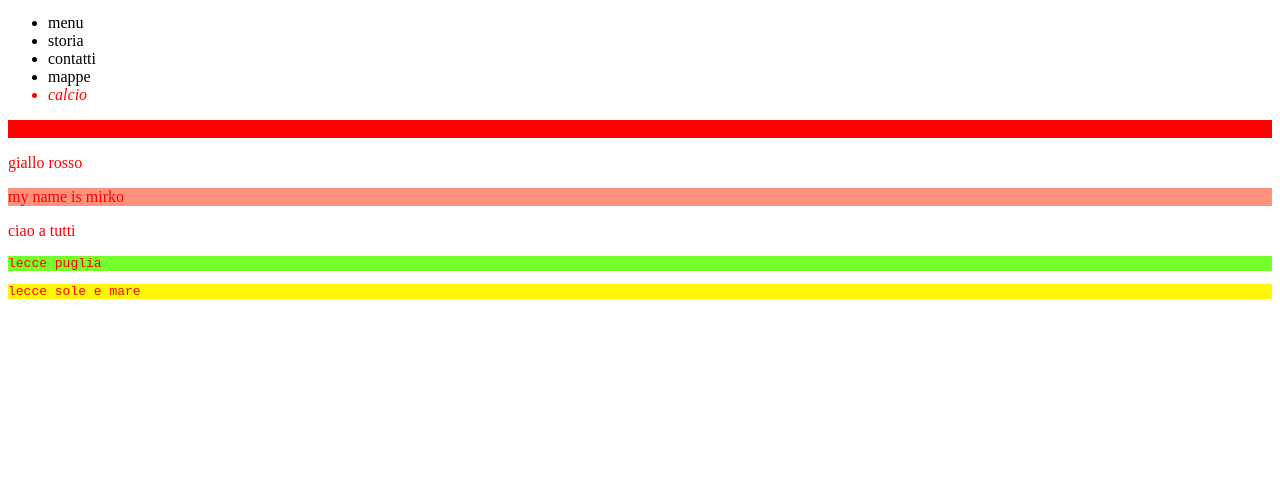
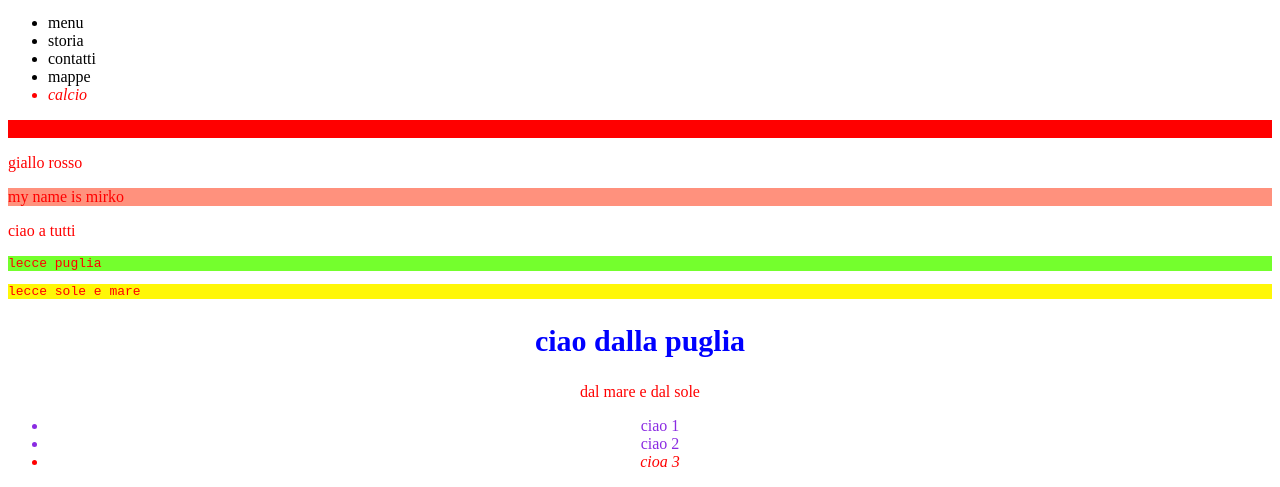
Before and after one commit to mirko77-web/test-2, a plain HTML site: page index.html in a window 1280 px wide. Shown: the part 888-1375 px from the top of the page. Before the commit the page ends 1200 px from the top, so only its background shows below. Drawn offline with Linux system fonts and the light colour scheme.

Commit message:
ho creato un div con p h2 e lista ed ho modificato il colore e l'allineasmento del testo

```diff
--- a/index.html
+++ b/index.html
@@ -55,7 +55,15 @@
         <div id="città1">
             <p> lecce sole e mare</p>
         </div>
-        <div></div>
+        <div>
+            <h2> ciao dalla puglia</h2>
+            <p> dal mare e dal sole </p>
+            <ul>
+                <li>ciao 1</li>
+                <li>ciao 2</li>
+                <li>cioa 3</li>
+            </ul>
+        </div>
     </main>
 
 </body>
--- a/style.css
+++ b/style.css
@@ -77,3 +77,8 @@ p {
     font-family: monospace;
     border-color: darkblue;
 }
+
+ div:last-of-type{
+    color: blueviolet;
+    text-align: center;
+}
```
